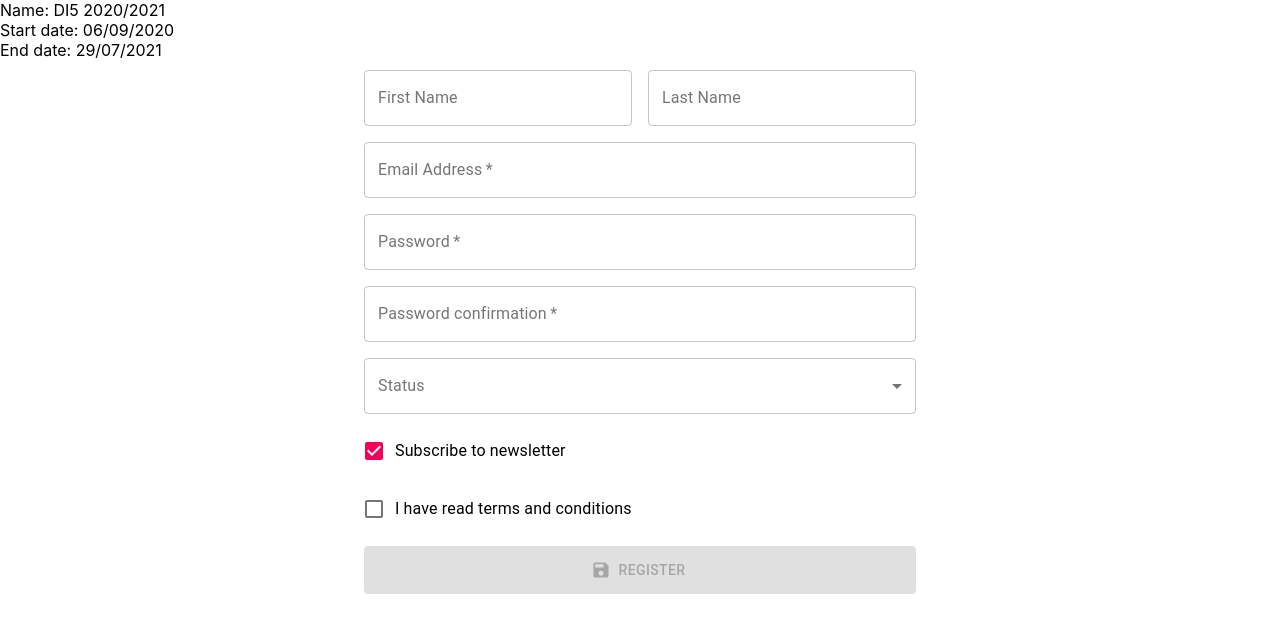
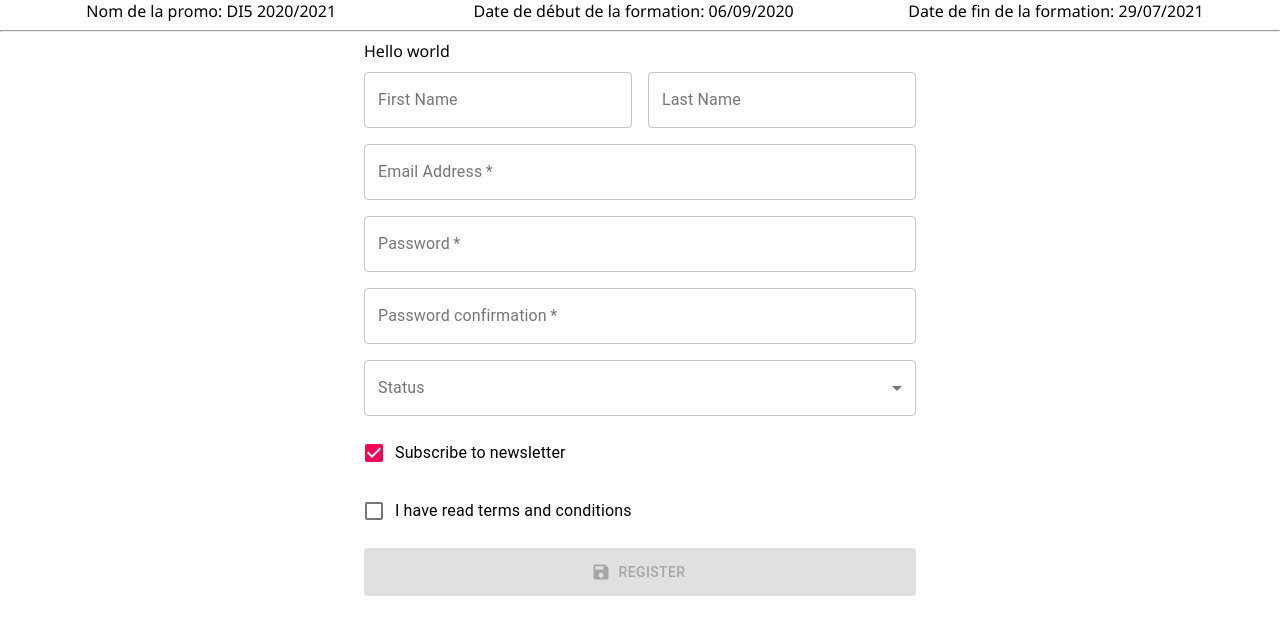
Before and after one commit to wassim-azirar/konexio, a React (Create React App) app: page / in a window 1280 px wide. Shown: the top 634 px of the page. Built offline with nearby package versions, Linux system fonts and the light colour scheme; the HTML template or start-up script is replaced by a standard one.

Commit message:
add blocs for promo

```diff
--- a/src/App.css
+++ /dev/null
@@ -1,3 +0,0 @@
-.app {
-  text-align: center;
-}
--- a/src/App.js
+++ b/src/App.js
@@ -12,6 +12,7 @@
   return (
     <>
       <Promo name={name} startDate={startDate} endDate={endDate}></Promo>
+      <hr></hr>
       <Subscription name='hello'></Subscription>
     </>
   );
--- a/src/components/Promo/Promo.js
+++ b/src/components/Promo/Promo.js
@@ -1,14 +1,15 @@
 import PropTypes from 'prop-types';
 import React from 'react';
+import './Promo.scss';
 
 const Promo = props => {
   const { name, startDate, endDate } = props;
   return (
-    <header>
-      <div>{`Name: ${name}`}</div>
-      <div>{`Start date: ${startDate}`}</div>
-      <div>{`End date: ${endDate}`}</div>
-    </header>
+    <div>
+      <div className='bloc'>{`Nom de la promo: ${name}`}</div>
+      <div className='bloc'>{`Date de début de la formation: ${startDate}`}</div>
+      <div className='bloc'>{`Date de fin de la formation: ${endDate}`}</div>
+    </div>
   );
 };
 
--- /dev/null
+++ b/src/components/Promo/Promo.scss
@@ -0,0 +1,7 @@
+.bloc {
+  width: 33%;
+  display: inline-block;
+  align-items: center;
+  align-content: center;
+  text-align: center;
+}
--- a/src/components/Subscription/Subscription.js
+++ b/src/components/Subscription/Subscription.js
@@ -60,6 +60,7 @@
       }}>
       {({ values, errors, touched, handleChange, handleBlur, handleSubmit, isSubmitting }) => (
         <Container component='main' maxWidth='sm'>
+          <div>Hello world</div>
           <div style={{ marginTop: 10 }}>
             <form onSubmit={handleSubmit}>
               <Grid container spacing={2}>
--- a/src/index.scss
+++ b/src/index.scss
@@ -1,10 +1,6 @@
 body {
   margin: 0;
-  font-family: -apple-system, BlinkMacSystemFont, 'Segoe UI', 'Roboto', 'Oxygen';
+  font-family: 'Segoe UI', 'Roboto', 'Oxygen';
   -webkit-font-smoothing: antialiased;
   -moz-osx-font-smoothing: grayscale;
 }
-
-code {
-  font-family: source-code-pro, Menlo, Monaco, Consolas, 'Courier New', monospace;
-}
```
